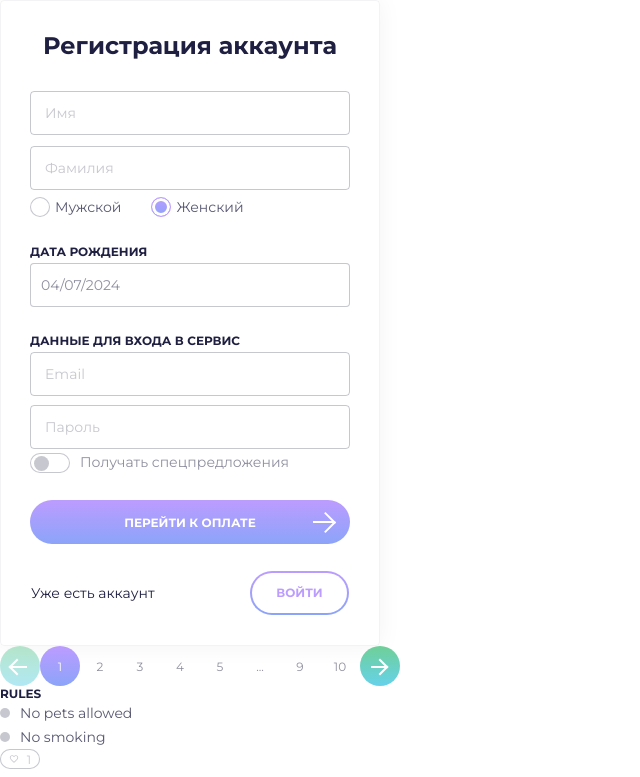
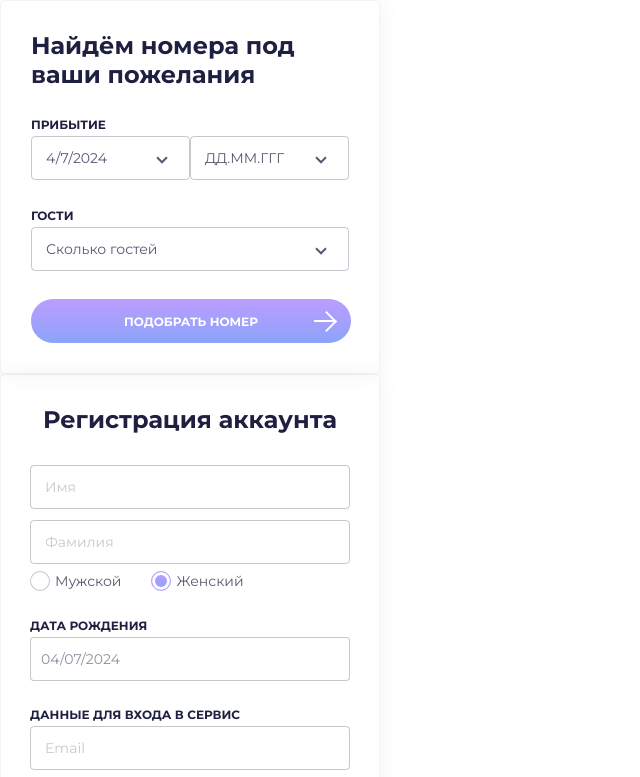
Before and after one commit to gloomy-onion/Looking, a React app: page / in a window 1280 px wide. Shown: the top 777 px of the page, without its empty margins (0-640 px from the left). Built offline with nearby package versions, Linux system fonts and the light colour scheme.

Commit message:
сделала виджет для стартовой страницы. сохраняюсь, чтобы попробовать сократить код и ибежать дублирования

```diff
--- a/src/App.tsx
+++ b/src/App.tsx
@@ -14,7 +14,7 @@ import {
   TextField,
   Typography,
 } from './ui-kit';
-import {Registration} from './widgets';
+import { LandingSearch, Registration } from './widgets';
 
 const rules = [
   { id: '1', value: 'No pets allowed' },
@@ -29,9 +29,10 @@ const options = [
 export const App = () => {
   return (
     <>
-      <Registration/>
+      <LandingSearch />
+      <Registration />
       <div style={{ width: '500px' }}>
-        <Pagination  />
+        <Pagination />
       </div>
       <BulletList items={rules} title={'Rules'} />
       <LikeButton />
@@ -46,7 +47,7 @@ export const App = () => {
       <Checkbox checkboxType={'toggle'} label={'toggle'} />
       <Checkbox checkboxType={'checkbox'} title={'Checkbox title'} label={'checkbox'} />
       <div style={{ width: '322px' }}>
-        <PickDate type={'double'}/>
+        <PickDate type={'double'} />
       </div>
       <TextField />
       <TextField label={'subscription text field'} textFieldType={'email'} placeholder={'Email'} hasButton />
--- a/src/ui-kit/DatePicker/PickDate.tsx
+++ b/src/ui-kit/DatePicker/PickDate.tsx
@@ -19,11 +19,12 @@ interface DatePickerProps {
   endDate?: Date | null;
   onChange?: (date: Date | null) => void;
   type?: 'single' | 'double';
+  label?: string;
 }
 
 registerLocale('ru', ru);
 
-export const PickDate: React.FC<DatePickerProps> = ({ type,...otherProps}) => {
+export const PickDate: React.FC<DatePickerProps> = ({ type,label,...otherProps}) => {
   const [rangeStart, setRangeStart] = useState<Date | null>(new Date());
   const [rangeEnd, setRangeEnd] = useState<Date | null>(null);
   const { today, midnightToday } = getToday();
@@ -42,6 +43,7 @@ export const PickDate: React.FC<DatePickerProps> = ({ type,...otherProps}) => {
         endValue={getDateValue(rangeEnd)}
         placeholder={PLACEHOLDER}
         type={type}
+        label={label}
       >
         <DatePicker
           {...otherProps}
--- a/src/ui-kit/DatePicker/styles.css
+++ b/src/ui-kit/DatePicker/styles.css
@@ -1,6 +1,6 @@
 .react-datepicker {
     border: 1px;
-    width: 320px;
+    width: 100%;
     height: 334px;
     padding: 0 20px;
     font-size: 12px;
@@ -146,13 +146,13 @@
 }
 
 
-.react-datepicker__day:not(.react-datepicker__day--selected, .react-datepicker__day--range-end, .react-datepicker__day--range-start, .react-datepicker__day--disabled ):hover {
+.react-datepicker__day:not(.react-datepicker__day--selected, .react-datepicker__day--range-end, .react-datepicker__day--range-start, .react-datepicker__day--disabled, .react-datepicker__day--selecting-range-start ):hover {
     background: linear-gradient(180deg, rgba(188, 156, 255, 0.25) 0%, rgba(139, 164, 249, 0.25) 100%);
     color: rgba(31, 32, 65, 0.5);
     border-radius: 0;
 }
 
-.react-datepicker__day--selected:hover, .react-datepicker__day--range-end:hover, .react-datepicker__day--range-start:hover {
+.react-datepicker__day--selected:hover, .react-datepicker__day--range-end:hover, .react-datepicker__day--range-start:hover, .react-datepicker__day--selecting-range-start:hover {
     color: white;
 }
 
@@ -163,7 +163,7 @@
 }
 
 
-.react-datepicker__day--range-start::after{
+.react-datepicker__day--range-start::after, .react-datepicker__day--selecting-range-start:after {
     width: 22px;
     content: "";
     height: 40px;
--- a/src/ui-kit/Dropdown/Dropdown.module.scss
+++ b/src/ui-kit/Dropdown/Dropdown.module.scss
@@ -25,6 +25,7 @@
   display: flex;
   flex-direction: row;
   justify-content: space-between;
+  position: relative;
 }
 
 .dropdownTopDefault {
@@ -33,6 +34,27 @@
 
 .dropdownTopExpanded {
   border-radius: 4px 4px 0 0;
+}
+
+.dropdownExpanded {
+  border: 1px solid $dark25;
+  border-top: 0;
+  border-radius: 0 0 4px 4px;
+  display: flex;
+  flex-direction: column;
+  position: absolute;
+  z-index: 999;
+  background-color: white;
+  /* Задание родительского элемента для .dropdownExpanded */
+  top: calc(100%);
+  left: 0;
+  width: 100%;
+}
+
+.dropdownButtons {
+  display: flex;
+  flex-direction: row;
+  justify-content: space-between;
 }
 
 .arrow {
@@ -78,21 +100,3 @@
   border-right: 2px solid;
   transform: rotate(-45deg);
 }
-
-.dropdownExpanded {
-  border: 1px solid $dark25;
-  border-top: 0;
-  border-radius: 0 0 4px 4px;
-  width: auto;
-  display: flex;
-  flex-direction: column;
-  position: absolute;
-  z-index: 999;
-  background-color: white;
-}
-
-.dropdownButtons {
-  display: flex;
-  flex-direction: row;
-  justify-content: space-between;
-}
--- a/src/ui-kit/Dropdown/DropdownContainer.tsx
+++ b/src/ui-kit/Dropdown/DropdownContainer.tsx
@@ -1,8 +1,9 @@
 import cn from 'classnames';
-import React, { useEffect, useRef, useState } from 'react';
+import React, {useEffect, useRef, useState} from 'react';
 
 import styles from './Dropdown.module.scss';
-import { Typography } from '../Typography/Typography';
+import {Button} from '../Button/Button';
+import {Typography} from '../Typography/Typography';
 
 interface DropdownProps {
   label?: string;
@@ -16,7 +17,15 @@ interface DropdownProps {
 
 type ComposedPath = () => Node[];
 
-export const DropdownContainer = ({ label, children, value, placeholder, type, startValue, endValue }: DropdownProps) => {
+export const DropdownContainer = ({
+                                    label,
+                                    children,
+                                    value,
+                                    placeholder,
+                                    type,
+                                    startValue,
+                                    endValue,
+                                  }: DropdownProps) => {
   const [showDropDown, setShowDropDown] = useState(false);
   const dropdownRef = useRef<HTMLDivElement>(null);
 
@@ -62,7 +71,7 @@ export const DropdownContainer = ({ label, children, value, placeholder, type, s
             <Typography color={'dark75'} size={'s'}>
               {value || placeholder}
             </Typography>
-            <button className={showDropDown ? styles.arrowExpanded : styles.arrow} />
+            <button className={showDropDown ? styles.arrowExpanded : styles.arrow}/>
           </div>
         )}
         {type === 'double' && (
@@ -80,7 +89,7 @@ export const DropdownContainer = ({ label, children, value, placeholder, type, s
               <Typography color={'dark75'} size={'s'}>
                 {startValue}
               </Typography>
-              <button className={showDropDown ? styles.arrowExpanded : styles.arrow} />
+              <button className={showDropDown ? styles.arrowExpanded : styles.arrow}/>
             </div>
             <div
               className={cn(styles.dropdown, {
@@ -95,12 +104,22 @@ export const DropdownContainer = ({ label, children, value, placeholder, type, s
               <Typography color={'dark75'} size={'s'}>
                 {endValue}
               </Typography>
-              <button className={showDropDown ? styles.arrowExpanded : styles.arrow} />
+              <button className={showDropDown ? styles.arrowExpanded : styles.arrow}/>
             </div>
           </>
         )}
+        {showDropDown && <div ref={dropdownRef} className={styles.dropdownExpanded}>{children}
+          <div className={styles.dropdownButtons}>
+            <Button label={'очистить'} buttonType={'clear'}/>
+            <Button label={'применить'} buttonType={'clear'}/>
+          </div>
+        </div>}
       </div>
-      {showDropDown && <div className={styles.dropdownContent}>{children}</div>}
     </div>
   );
 };
+
+// возникла мысль следующего характера:
+// нельзя ли здесь для отображения одного или двух дропдаунов помапиться по массиву
+// у которого будет условно [{value: startValue, label: label1}, {value: endValue, label: label2}]
+// а то как будто получается трижды дублирование одного и того же кода
--- a/src/ui-kit/Dropdown/DropdownItem/DropdownItem.tsx
+++ b/src/ui-kit/Dropdown/DropdownItem/DropdownItem.tsx
@@ -1,4 +1,4 @@
-import React from 'react';
+import React, { useState } from 'react';
 
 import styles from './DropdownItem.module.scss';
 import { Typography } from '../../Typography/Typography';
@@ -7,9 +7,12 @@ interface DropdownItemProps {
   label: string;
 }
 
-export const DropdownItem = ({ label = 'number 1' }: DropdownItemProps) => {
+export const DropdownItem = ({ label }: DropdownItemProps) => {
+ const [count, setCount] = useState(0);
+  const onClickPlus = () => setCount((prevCount) => prevCount + 1);
+  const onClickMinus = () => setCount((prevCount) => prevCount >=1 ? prevCount - 1 : prevCount);
+
   return (
-
     <div className={styles.dropdownItem}>
       <span>
         <Typography size={'xs'} upperCase color={'dark100'} weight={700}>
@@ -17,11 +20,11 @@ export const DropdownItem = ({ label = 'number 1' }: DropdownItemProps) => {
         </Typography>
       </span>
       <div className={styles.dropdownItemButtons}>
-        <button className={styles.minusBtn} />
+        <button className={styles.minusBtn} onClick={onClickMinus}/>
         <Typography size={'xs'} upperCase color={'dark100'} weight={700}>
-          {1}
+          {count}
         </Typography>
-        <button className={styles.plusBtn} />
+        <button className={styles.plusBtn} onClick={onClickPlus}/>
       </div>
     </div>
   );
--- /dev/null
+++ b/src/ui-kit/GuestsDropdown/GuestsDropdown.tsx
@@ -0,0 +1,24 @@
+import React from 'react';
+
+import { DropdownContainer } from '../Dropdown/DropdownContainer';
+import { DropdownItem } from '../Dropdown/DropdownItem/DropdownItem';
+
+interface Item {
+  value: string;
+  label: string;
+}
+
+interface GuestsDropdownProps {
+  items: Item[];
+  label?: string;
+}
+
+export const GuestsDropdown = ({ items, label }: GuestsDropdownProps) => {
+  return (
+    <DropdownContainer type={'single'} placeholder={'Сколько гостей'} label={label}>
+      {items.map(({ value, label }) => (
+        <DropdownItem key={value} label={label} />
+      ))}
+    </DropdownContainer>
+  );
+};
--- a/src/ui-kit/index.ts
+++ b/src/ui-kit/index.ts
@@ -14,3 +14,4 @@ export { LikeButton } from './Button/LikeButton/LikeButton';
 export { BulletList } from './BulletList/BulletList';
 export { Pagination } from './Pagination/Pagination';
 export { RadioButtonGroup } from './Button/RadioButton/RadioButtonGroup';
+export { GuestsDropdown } from './GuestsDropdown/GuestsDropdown';
--- /dev/null
+++ b/src/widgets/LandingSearch/LandingSearch.module.scss
@@ -0,0 +1,11 @@
+.landingSearchContainer {
+  width: 380px;
+  height: 374px;
+  border: 1px solid rgba(31, 32, 65, 0.05);
+  border-radius: 4px;
+  box-shadow: 0 0 25px 0 rgba(31, 32, 65, 0.05);
+  display: flex;
+  flex-direction: column;
+  justify-content: space-between;
+  padding: 30px;
+}
--- /dev/null
+++ b/src/widgets/LandingSearch/LandingSearch.tsx
@@ -0,0 +1,23 @@
+import React from 'react';
+
+import styles from './LandingSearch.module.scss';
+import {Button, GuestsDropdown, PickDate, Typography} from '../../ui-kit';
+
+const guests = [
+  {value: 'adults', label: 'Взрослые'},
+  {value: 'children', label: 'Дети'},
+  {value: 'newborn', label: 'Младенцы'}
+];
+
+export const LandingSearch = () => {
+  return (
+    <div className={styles.landingSearchContainer}>
+      <Typography weight={700} size={'l'} color={'dark100'}>
+        {'Найдём номера под ваши пожелания'}
+      </Typography>
+      <PickDate type={'double'} label={'прибытие'}/>
+      <GuestsDropdown items={guests} label={'Гости'}/>
+      <Button label={'Подобрать номер'} buttonType={'withIcon'}/>
+    </div>
+  );
+};
--- a/src/widgets/index.ts
+++ b/src/widgets/index.ts
@@ -1 +1,2 @@
-export {Registration} from './Registration/Registration';
+export { Registration } from './Registration/Registration';
+export { LandingSearch } from './LandingSearch/LandingSearch';
```
Also changed, not shown: src/ui-kit/GuestsDropdown/GuestsDropdown.module.scss (added).
